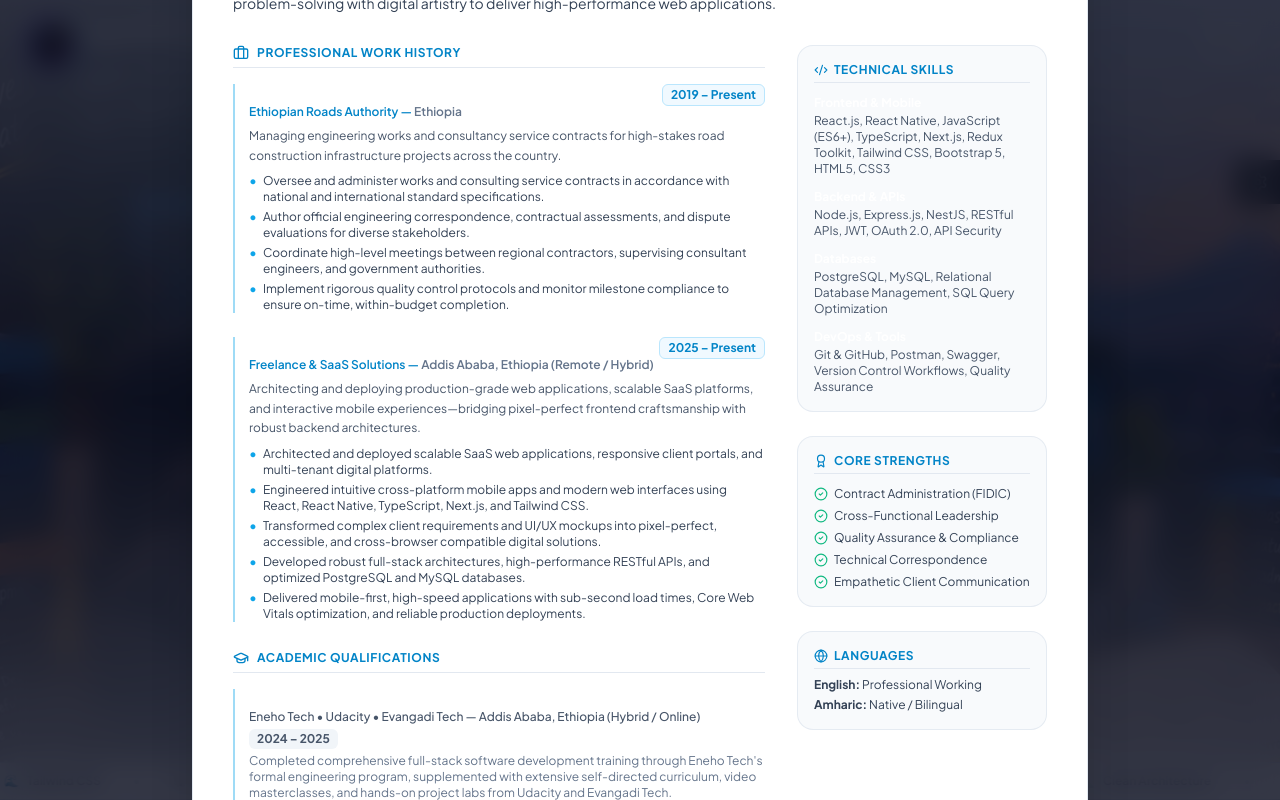
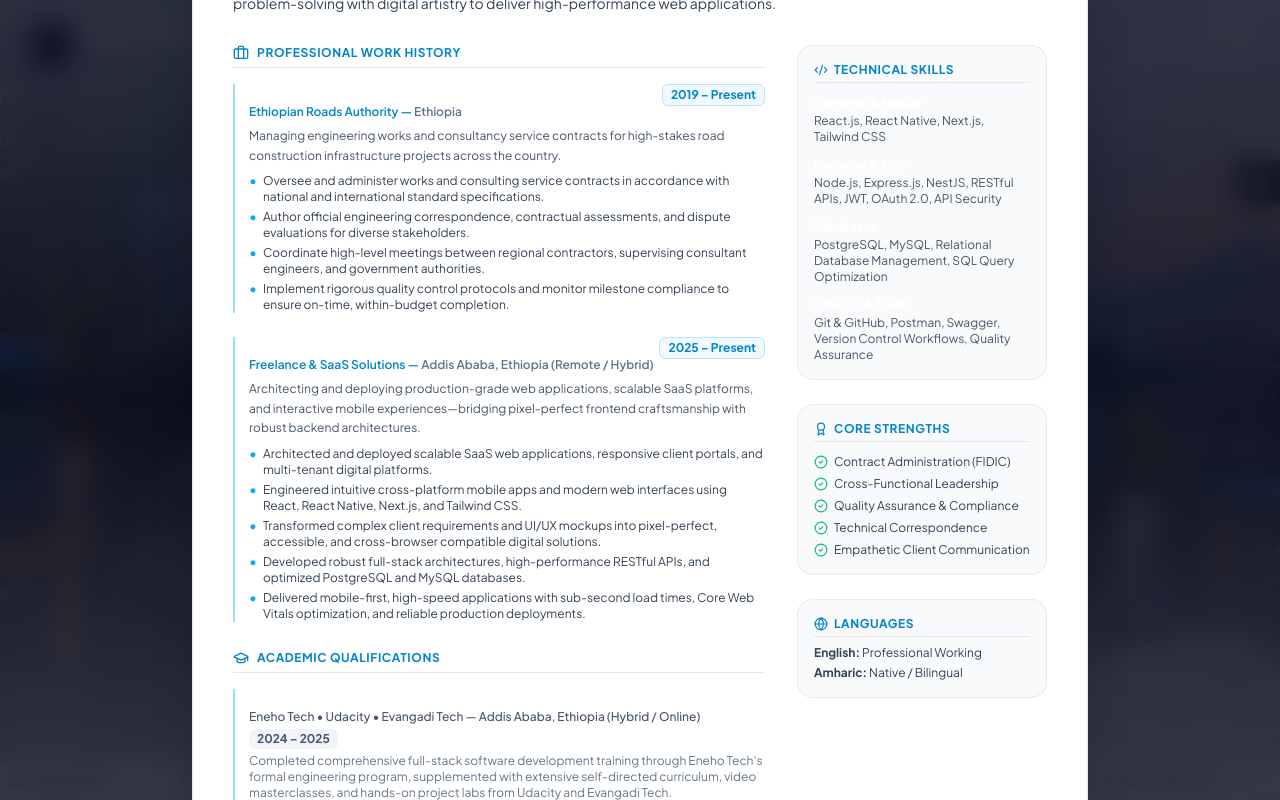
Before and after one commit to meseretshumye/Resume, a React (Vite) app: page / in a window 1280 px wide. Both pictures are taken after a click on the button "View Resume". Shown: the top 800 px of the page. Built offline with nearby package versions, Linux system fonts and the light colour scheme.

Commit message:
style(skills): remove TypeScript, HTML5, Redux, CSS3, Expo, and JavaScript from frontend card

```diff
--- a/src/components/Hero.jsx
+++ b/src/components/Hero.jsx
@@ -58,7 +58,7 @@ const TYPEWRITER_PHRASES = [
 const TICKER_ITEMS = [
   { name: "React.js", symbol: "⚛" },
   { name: "Node.js", symbol: "🟢" },
-  { name: "TypeScript", symbol: "TS" },
+  { name: "Git & GitHub", symbol: "⌥" },
   { name: "Next.js", symbol: "▲" },
   { name: "Tailwind CSS", symbol: "🌊" },
   { name: "PostgreSQL", symbol: "🐘" },
--- a/src/components/ResumeModal.jsx
+++ b/src/components/ResumeModal.jsx
@@ -228,7 +228,7 @@ export default function ResumeModal({ isOpen, onClose, personalInfo, experience,
                   <div>
                     <h4 className="text-xs font-bold text-slate-900 dark:text-white">Frontend &amp; Mobile</h4>
                     <p className="text-[11px] sm:text-xs text-slate-600 dark:text-slate-400 mt-0.5 leading-relaxed">
-                      React.js, React Native, JavaScript (ES6+), TypeScript, Next.js, Redux Toolkit, Tailwind CSS, Bootstrap 5, HTML5, CSS3
+                      React.js, React Native, Next.js, Tailwind CSS
                     </p>
                   </div>
                   <div>
--- a/src/data/resumeData.js
+++ b/src/data/resumeData.js
@@ -82,14 +82,8 @@ export const resumeData = {
     // --- 1. Frontend & Mobile (Exact match to design) ---
     { name: "React.js", category: "frontend", level: 95, levelText: "Advanced", icon: "Atom", symbol: "⚛", popular: true },
     { name: "React Native", category: "frontend", level: 92, levelText: "Advanced", icon: "Smartphone", symbol: "📱", popular: true },
-    { name: "Expo Go", category: "frontend", level: 90, levelText: "Advanced", icon: "Smartphone", symbol: "⇡", popular: true },
     { name: "Next.js", category: "frontend", level: 88, levelText: "Proficient", icon: "Globe", symbol: "▲", popular: true },
-    { name: "TypeScript", category: "frontend", level: 90, levelText: "Advanced", icon: "FileCode", symbol: "TS", popular: true },
-    { name: "JavaScript (ES6+)", category: "frontend", level: 96, levelText: "Advanced", icon: "FileCode2", symbol: "JS", popular: true },
     { name: "Tailwind CSS", category: "frontend", level: 95, levelText: "Advanced", icon: "Sparkles", symbol: "🌊", popular: true },
-    { name: "Redux & Context API", category: "frontend", level: 90, levelText: "Advanced", icon: "Layers", symbol: "🔄", popular: true },
-    { name: "HTML5 / Semantic Web", category: "frontend", level: 98, levelText: "Advanced", icon: "Layout", symbol: "HTML", popular: true },
-    { name: "CSS3 / Sass", category: "frontend", level: 94, levelText: "Advanced", icon: "Palette", symbol: "CSS", popular: true },
 
     // --- 2. Backend & APIs (Exact match to design) ---
     { name: "NestJS", category: "backend", level: 90, levelText: "Advanced", icon: "Server", symbol: "Nest", popular: true },
@@ -134,12 +128,12 @@ export const resumeData = {
       description: "Architecting and deploying production-grade web applications, scalable SaaS platforms, and interactive mobile experiences—bridging pixel-perfect frontend craftsmanship with robust backend architectures.",
       responsibilities: [
         "Architected and deployed scalable SaaS web applications, responsive client portals, and multi-tenant digital platforms.",
-        "Engineered intuitive cross-platform mobile apps and modern web interfaces using React, React Native, TypeScript, Next.js, and Tailwind CSS.",
+        "Engineered intuitive cross-platform mobile apps and modern web interfaces using React, React Native, Next.js, and Tailwind CSS.",
         "Transformed complex client requirements and UI/UX mockups into pixel-perfect, accessible, and cross-browser compatible digital solutions.",
         "Developed robust full-stack architectures, high-performance RESTful APIs, and optimized PostgreSQL and MySQL databases.",
         "Delivered mobile-first, high-speed applications with sub-second load times, Core Web Vitals optimization, and reliable production deployments."
       ],
-      technologies: ["React.js", "React Native", "Next.js", "TypeScript", "Node.js", "SaaS Architecture", "Tailwind CSS", "RESTful APIs", "PostgreSQL", "MySQL"]
+      technologies: ["React.js", "React Native", "Next.js", "Node.js", "SaaS Architecture", "Tailwind CSS", "RESTful APIs", "PostgreSQL", "MySQL"]
     }
   ],
 
--- a/src/data/skills.ts
+++ b/src/data/skills.ts
@@ -24,16 +24,8 @@ export const skills: Skill[] = [
   // --- Frontend & Mobile ---
   { name: "React.js", category: "frontend", level: 94, icon: "Atom", symbol: "⚛", popular: true },
   { name: "React Native", category: "frontend", level: 90, icon: "Smartphone", symbol: "📱", popular: true },
-  { name: "JavaScript (ES6+)", category: "frontend", level: 95, icon: "FileCode2", symbol: "JS", popular: true },
-  { name: "TypeScript", category: "frontend", level: 88, icon: "FileCode", symbol: "TS", popular: true },
   { name: "Next.js (App Router)", category: "frontend", level: 86, icon: "Globe", symbol: "▲", popular: true },
-  { name: "Expo (Mobile SDK)", category: "frontend", level: 88, icon: "Smartphone", symbol: "⇡", popular: false },
-  { name: "Redux Toolkit & State Management", category: "frontend", level: 88, icon: "Layers", symbol: "🔄", popular: false },
   { name: "Tailwind CSS", category: "frontend", level: 96, icon: "Sparkles", symbol: "🌊", popular: true },
-  { name: "HTML5 & Semantic Markup", category: "frontend", level: 98, icon: "Layout", symbol: "HTML", popular: true },
-  { name: "CSS3 & Modern Animations", category: "frontend", level: 95, icon: "Palette", symbol: "CSS", popular: true },
-  { name: "Bootstrap 5", category: "frontend", level: 92, icon: "Grid", symbol: "B", popular: false },
-  { name: "Responsive & Mobile-First UI", category: "frontend", level: 96, icon: "MonitorSmartphone", symbol: "📱", popular: true },
 
   // --- Backend & APIs ---
   { name: "Node.js Runtime", category: "backend", level: 88, icon: "Server", symbol: "Node", popular: true },
```
